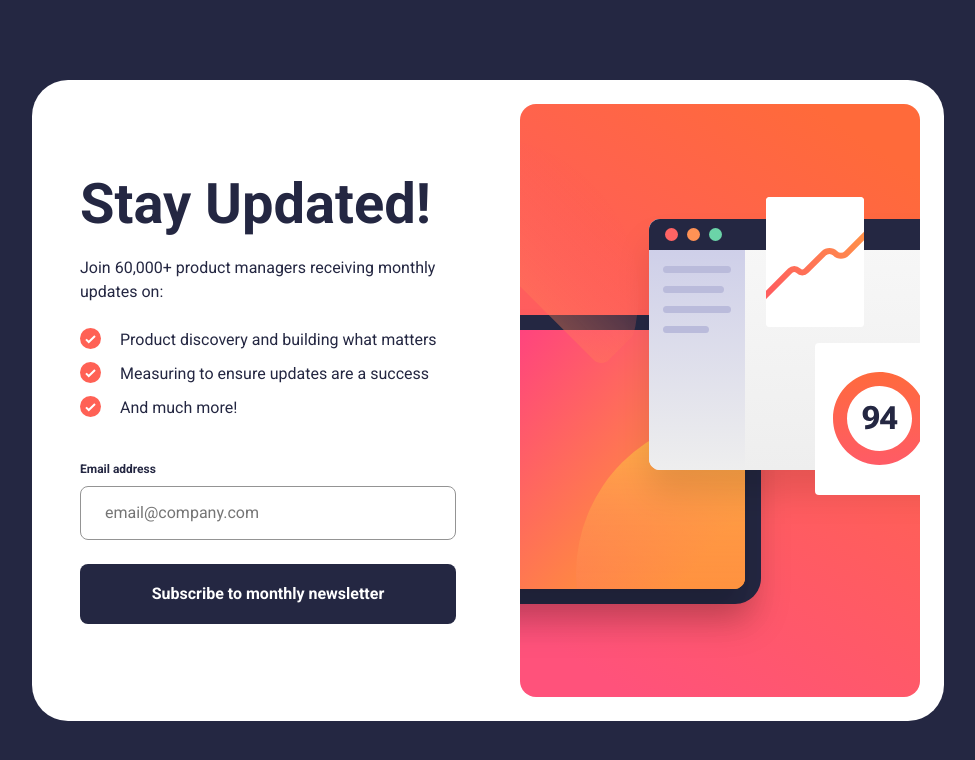
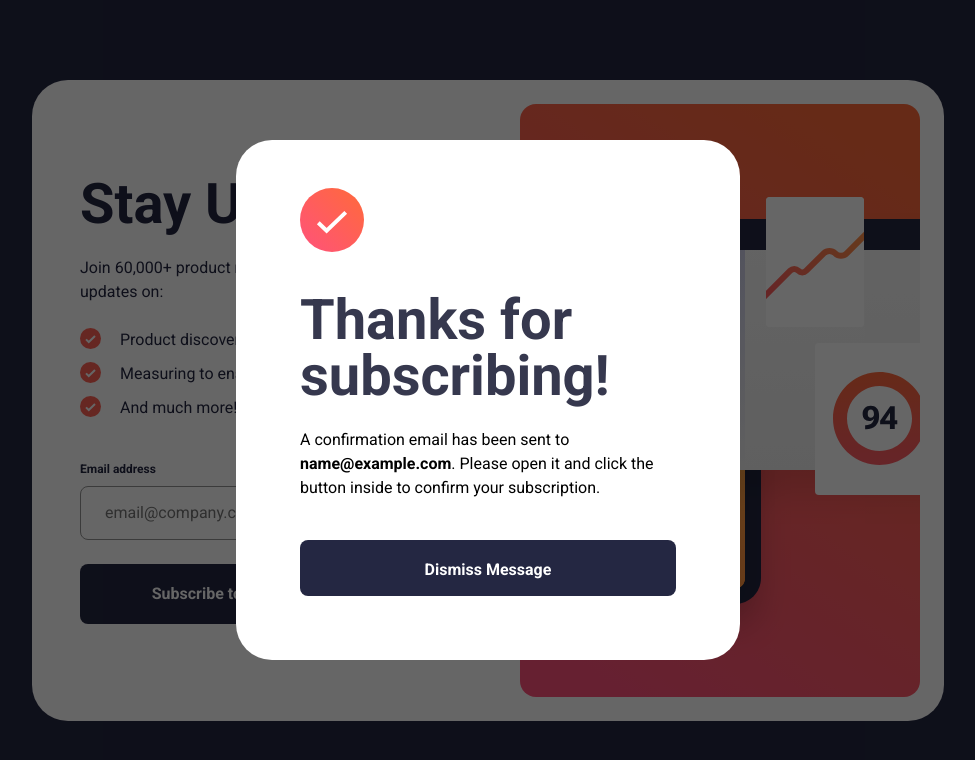
Before and after one commit to alicanakarin/basic-coding, a plain HTML site: page newsletter-signup-form/index.html in a window 1280 px wide. Both pictures are taken after typing "name@example.com" into the empty fields and a click on the button "Subscribe to monthly newsletter". Shown: the whole page, without its empty margins (152-1127 px from the left). Drawn offline with Linux system fonts and the light colour scheme.

Commit message:
newslatter-signup-form added

```diff
--- a/newsletter-signup-form/index.html
+++ b/newsletter-signup-form/index.html
@@ -48,5 +48,26 @@
             </picture>
         </div>
     </div>
+
+    <!-- success modal dialog -->
+    <dialog id="success-dialog" class="success-modal">
+        <div class="modal-layout">
+            <div class="modal-content">
+                <img src="./assets/images/icon-success.svg"
+                class="success-icon"
+                alt="success"
+                width="64"
+                height="64"
+                />
+                <h2 class="modal-title">Thanks for subscribing!</h2>
+                <p class="modal-description">A confirmation email has been sent to
+                    <strong id="user-email">email.company.com</strong>. Please open it and click the button inside to confirm your subscription.
+                </p>
+            </div>
+            <button id="dismiss-button" class="modal-button">Dismiss Message</button>
+        </div>
+    </dialog>
+
+
 </body>
 </html>
--- a/newsletter-signup-form/script.js
+++ b/newsletter-signup-form/script.js
@@ -1,10 +1,13 @@
-const formElement = document.querySelector('#form');
+const formElement = document.querySelector('.form');
 const emailInputElement = document.querySelector('#email');
 const errorHintElement = document.querySelector('.input-error-hint');
+const successDialog = document.querySelector('#success-dialog');
+const dismissButton = document.querySelector('#dismiss-button');
+const userEmail = document.querySelector('#user-email');
 
 formElement.addEventListener('submit', (event) => {
     event.preventDefault();
-const emailValue = emailInputElement.value.trim ();
+    const emailValue = emailInputElement.value.trim();
         const emailRegex = /^[\w-\.]+@([\w-]+\.)+[\w-]{2,4}$/;
 
 
@@ -12,18 +15,27 @@ if (!emailValue) {
         errorHintElement.textContent = 'Valid email required';
         emailInputElement.classList.add('email-input-error');
         emailInputElement.focus();
-    return
+        return;
     }
 
     if (!emailRegex.test(emailValue)) {
         errorHintElement.textContent = 'Invalid email format';
         emailInputElement.classList.add('email-input-error');
         emailInputElement.focus();
-    return
+        return;
     }
+
+
+    userEmail.textContent = emailValue;
+    successDialog.showModal();
 
     console.log('Form submitted successfully');
     emailInputElement.value = '';
     errorHintElement.textContent = '';
     emailInputElement.classList.remove('email-input-error');
 });
+
+    // Dismiss button event listener - form dışında tanımlanmalı
+    dismissButton.addEventListener('click', () => {
+        successDialog.close();
+});
--- a/newsletter-signup-form/style.css
+++ b/newsletter-signup-form/style.css
@@ -126,3 +126,100 @@
         min-width: 318px;
     }
 }
+
+.success-modal {
+    padding: 0;
+    margin-inline: auto;
+    border: none;
+    border-radius: 2.25rem;
+    background-color: var(--clr-white);
+    max-width: 504px;
+    align-self: center;
+    opacity: 1;
+    transform: scale(1);
+    transition: opacity 300ms, transform 300ms;
+
+    @starting-style {
+        opacity: 0;
+        transform: scale(0.8);
+    }
+
+    @media (max-width: 40rem) {
+        min-height: 100vh;
+        min-height: 100dvh;
+        margin: 0;
+        border-radius: 0;
+        max-width: none;
+    }
+
+    &::backdrop{
+        background-color: rgba(0, 0, 0, 0.6);
+        opacity: 1;
+        transition: opacity 300ms;
+        @starting-style {
+        opacity: 0;
+    }
+    }
+
+    & .modal-layout{
+        padding: 48px 64px 64px;
+
+        @media (max-width: 40rem) {
+        min-height: 100vh;
+        min-height: 100dvh;
+        padding-inline: 24px;
+        padding-bottom: 40px;
+        display: flex;
+        flex-direction: column;
+    }
+
+        & .modal-content{
+
+            @media (max-width: 40rem) {
+                padding-top: 150px;
+                flex-grow: 1;
+            }
+
+            & .success-icon{
+                width: fit-content;
+                margin-bottom: 40px;
+            }
+
+            & .modal-title{
+                font-size: var(--fs-56);
+                font-weight: var(--fw-bold);
+                line-height: 1;
+                color: var(--clr-blue-700);
+                margin-bottom: 24px;
+
+                 @media (max-width: 40rem) {
+                font-size: var(--fs-40);
+                }
+
+            }
+
+            & .modal-description{
+                font-size: var(--fs-16);
+                margin-bottom: 40px;
+            }
+        }
+
+        & .modal-button{
+            cursor: pointer;
+            width: 100%;
+            display: block;
+            border: none;
+            background-color: var(--clr-blue-800);
+            border-radius: 8px;
+            font-weight: var(--fw-bold);
+            color: var(--clr-white);
+            padding-block: 18px 14px;
+
+            &:hover {
+                background: #FF6A3A;
+                background: linear-gradient(180deg, rgba(255, 106, 58, 1) 0%, rgba(255, 82, 123, 1) 70%);
+                box-shadow: 0px 15px 30px rgba(255, 82, 123, 0.5);
+            }
+        }
+    }
+}
```
Lines whose indentation alone changed are shown as unchanged.
